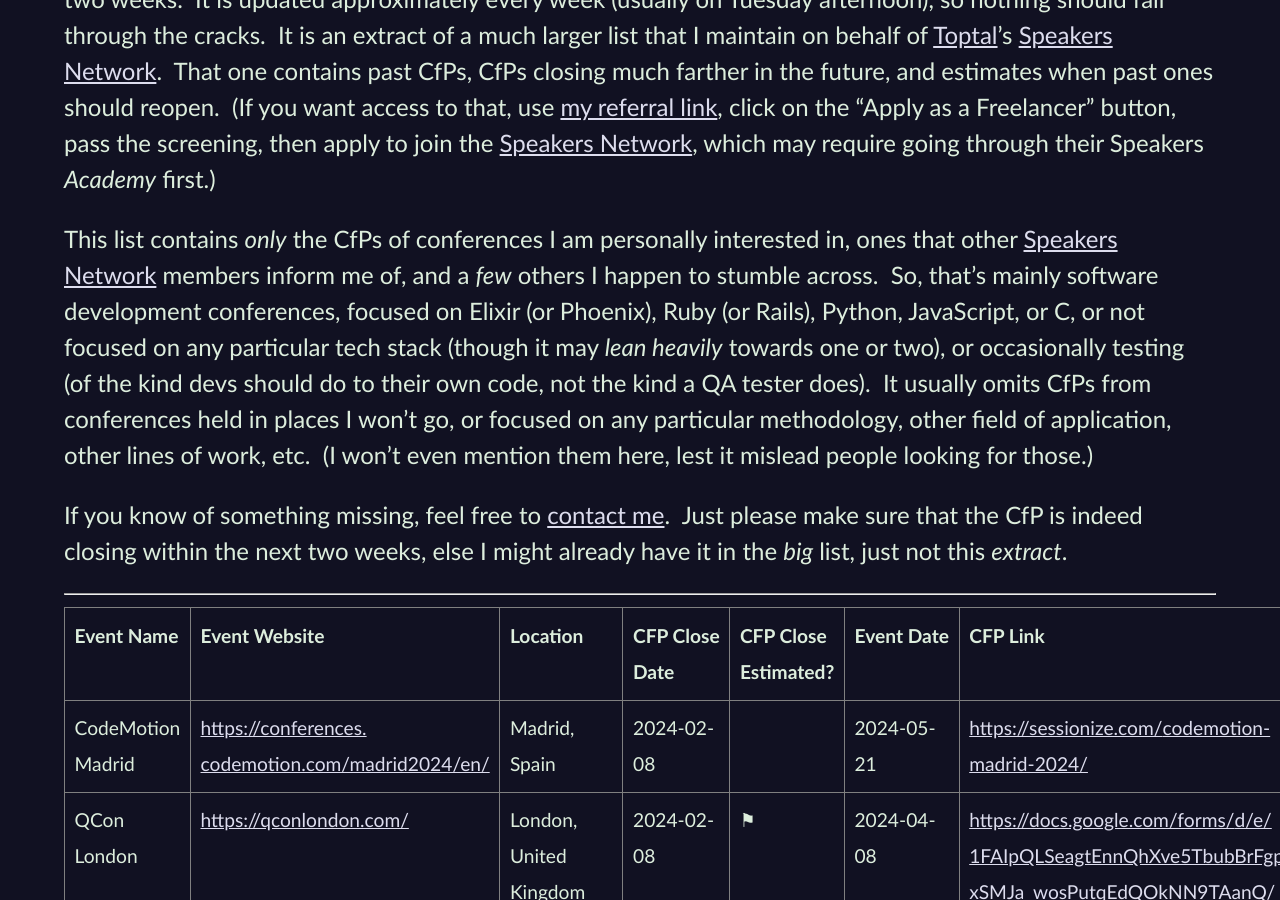
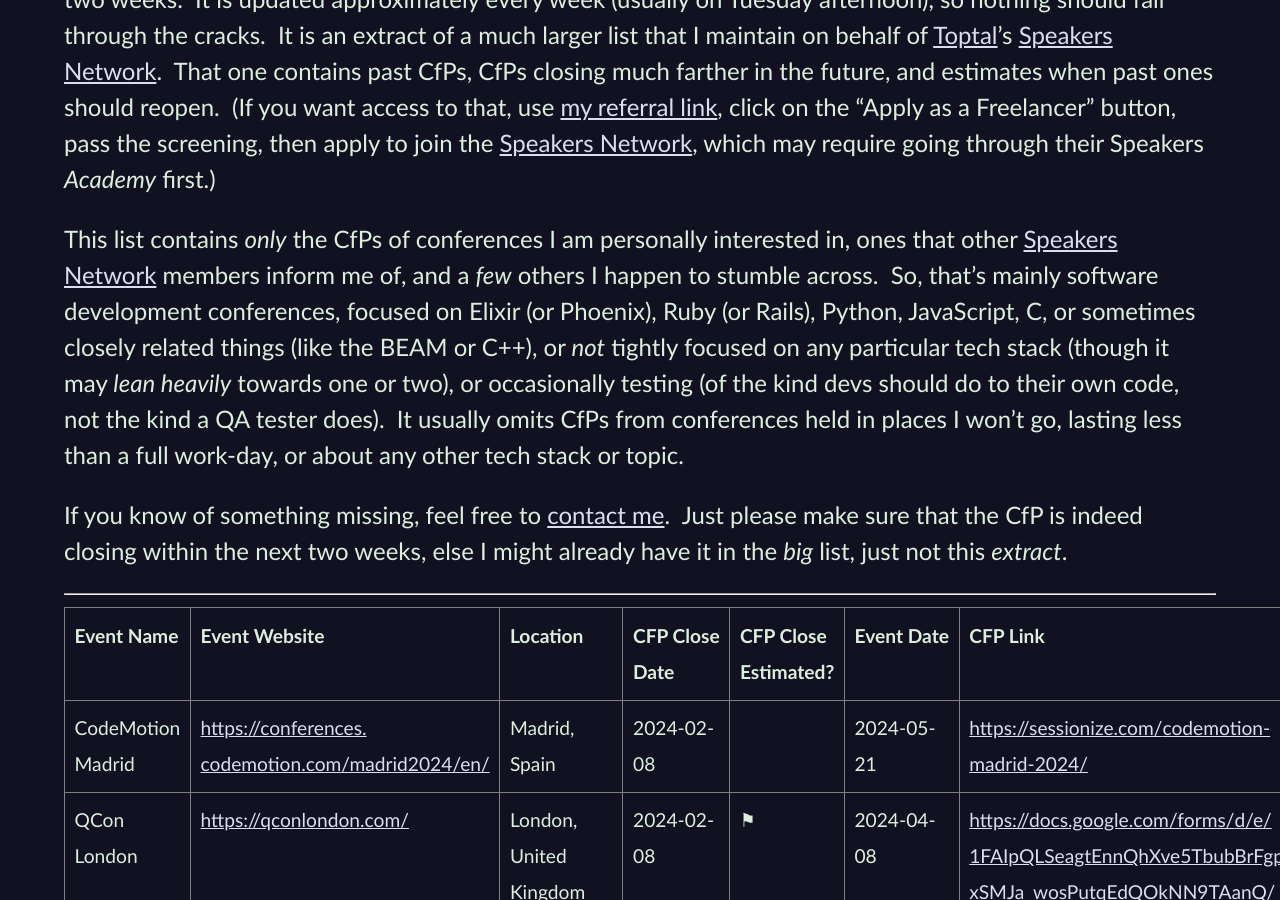
Before and after one commit to CodosaurusLLC/CodosaurusLLC.github.io, a Jekyll site: the page built from speaking/cfps-ending-soon.md, in a window 1280 px wide and 900 px high, scrolled down 303 px. Built offline with Jekyll 4.4.1, drawn with Linux system fonts in a browser that asks for light colours.

Commit message:
clarify cfp list omissions

```diff
--- a/speaking/cfps-ending-soon.md
+++ b/speaking/cfps-ending-soon.md
@@ -36,18 +36,18 @@
 [Speakers Network](https://www.toptal.com/community/speakers){:rel="nofollow" target="_new"} members inform me of,
 and a _few_ others I happen to stumble across.&nbsp;
 So, that's mainly software development conferences,
-focused on Elixir (or Phoenix), Ruby (or Rails), Python, JavaScript, or C,
-or not focused on any particular tech stack
+focused on Elixir (or Phoenix), Ruby (or Rails), Python, JavaScript, C,
+or sometimes closely related things
+(like the BEAM or C++),
+or _not_ tightly focused on any particular tech stack
 (though it may _lean heavily_ towards one or two),
 or occasionally testing
 (of the kind devs should do to their own code,
 not the kind a QA tester does).&nbsp;
 It usually omits CfPs from conferences
 held in places I won't go,
-or focused on any particular
-methodology, other field of application, other lines of work, etc.&nbsp;
-(I won't even mention them here,
-lest it mislead people looking for those.)
+lasting less than a full work-day,
+or about any other tech stack or topic.
 
 If you know of something missing, feel free to
 [contact me](/contact){:target="_new"}.&nbsp;
```
